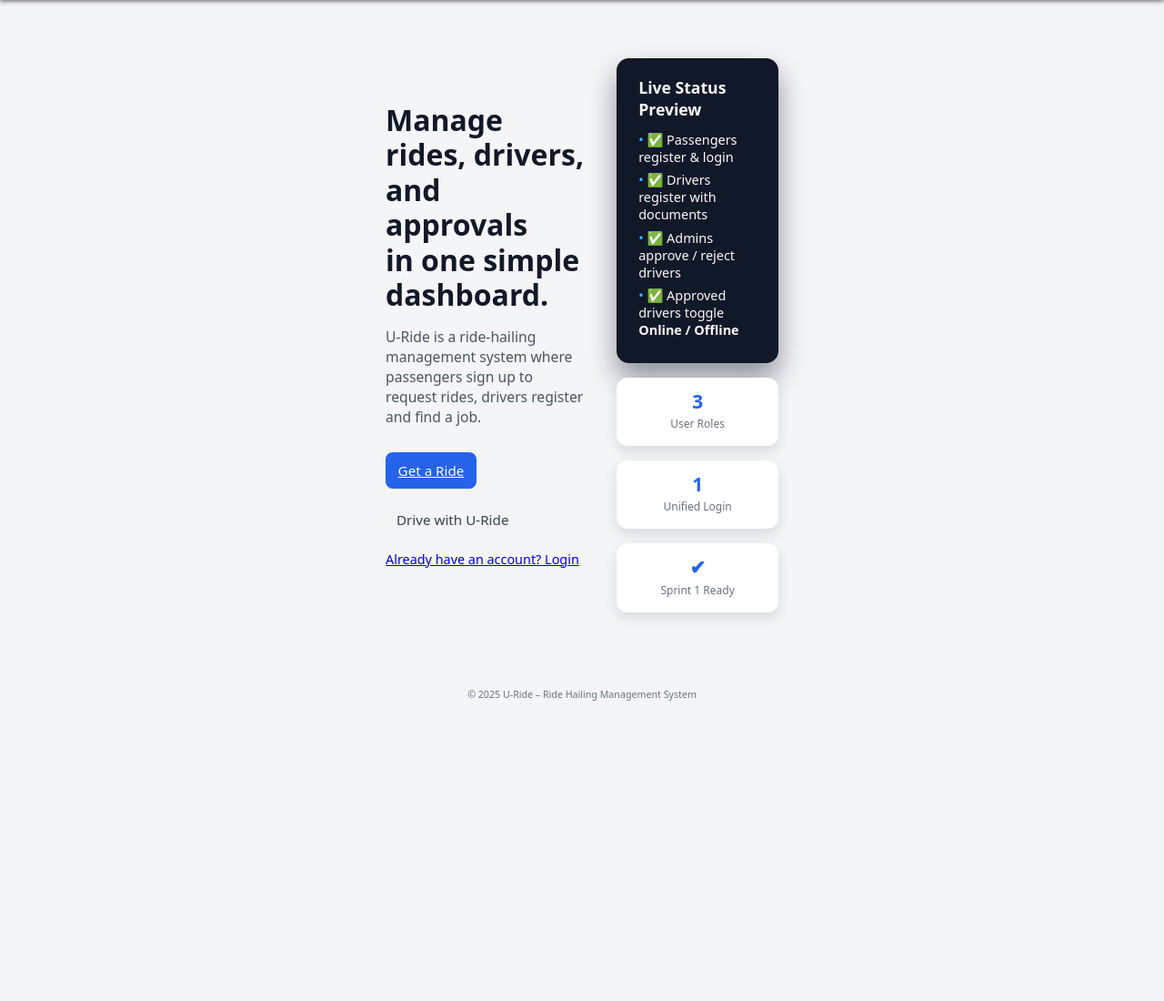
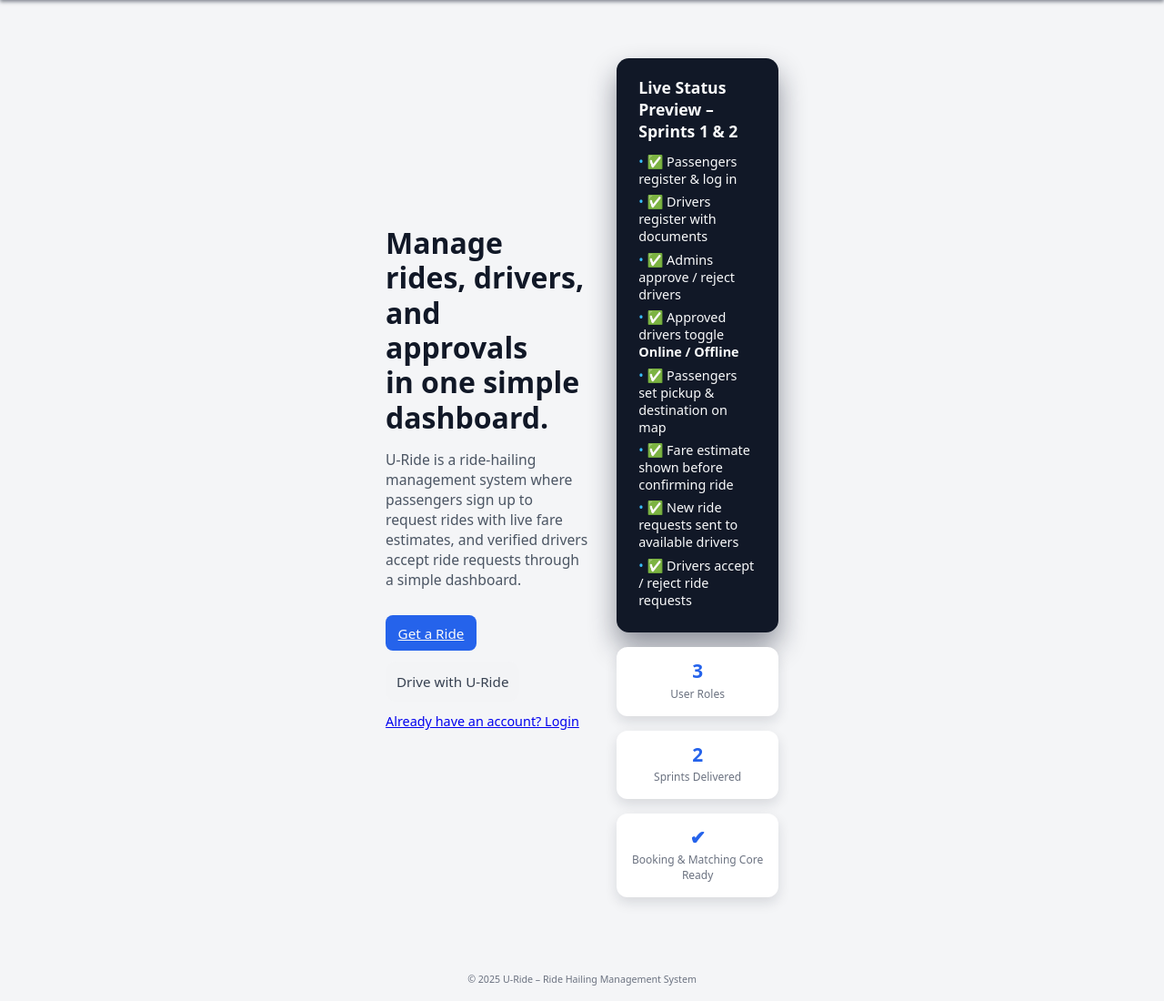
Before and after one commit to 3-bhd/ride-hailing-app-team6, a Flask app: page / in a window 1280 px wide. Shown: the part 51-1151 px from the top of the page at 91% size. Before the commit the page ends 821 px from the top, so only its background shows below. Run offline with Flask 3, Linux system fonts and the light colour scheme.

Commit message:
Added the needed files and modifications for deployment

```diff
--- a/app.py
+++ b/app.py
@@ -1178,4 +1178,6 @@ def driver_requests():
 # RUN
 # ===============================
 if __name__ == "__main__":
-    app.run(debug=True)
+    import os
+    port = int(os.environ.get("PORT", 5000))
+    app.run(host="0.0.0.0", port=port)
--- a/requirements.txt
+++ b/requirements.txt
@@ -1,2 +1,5 @@
 Flask
-Werkzeug
+gunicorn
+python-dotenv
+werkzeug
+requests
--- a/templates/home.html
+++ b/templates/home.html
@@ -12,8 +12,8 @@
         </h1>
 
         <p class="hero-text">
-            U-Ride is a ride-hailing management system where passengers sign up to request rides,
-            drivers register and find a job.
+            U-Ride is a ride-hailing management system where passengers sign up to request rides
+            with live fare estimates, and verified drivers accept ride requests through a simple dashboard.
         </p>
 
         <div class="hero-actions">
@@ -51,12 +51,16 @@
 
     <div class="hero-side">
         <div class="hero-card">
-            <h3>Live Status Preview</h3>
+            <h3>Live Status Preview – Sprints 1 &amp; 2</h3>
             <ul>
-                <li>✅ Passengers register & login</li>
+                <li>✅ Passengers register &amp; log in</li>
                 <li>✅ Drivers register with documents</li>
                 <li>✅ Admins approve / reject drivers</li>
                 <li>✅ Approved drivers toggle <strong>Online / Offline</strong></li>
+                <li>✅ Passengers set pickup &amp; destination on map</li>
+                <li>✅ Fare estimate shown before confirming ride</li>
+                <li>✅ New ride requests sent to available drivers</li>
+                <li>✅ Drivers accept / reject ride requests</li>
             </ul>
         </div>
 
@@ -66,12 +70,12 @@
                 <div class="stat-label">User Roles</div>
             </div>
             <div class="stat">
-                <div class="stat-number">1</div>
-                <div class="stat-label">Unified Login</div>
+                <div class="stat-number">2</div>
+                <div class="stat-label">Sprints Delivered</div>
             </div>
             <div class="stat">
                 <div class="stat-number">✔</div>
-                <div class="stat-label">Sprint 1 Ready</div>
+                <div class="stat-label">Booking &amp; Matching Core Ready</div>
             </div>
         </div>
     </div>
```
Also changed, not shown: 1 other file.
